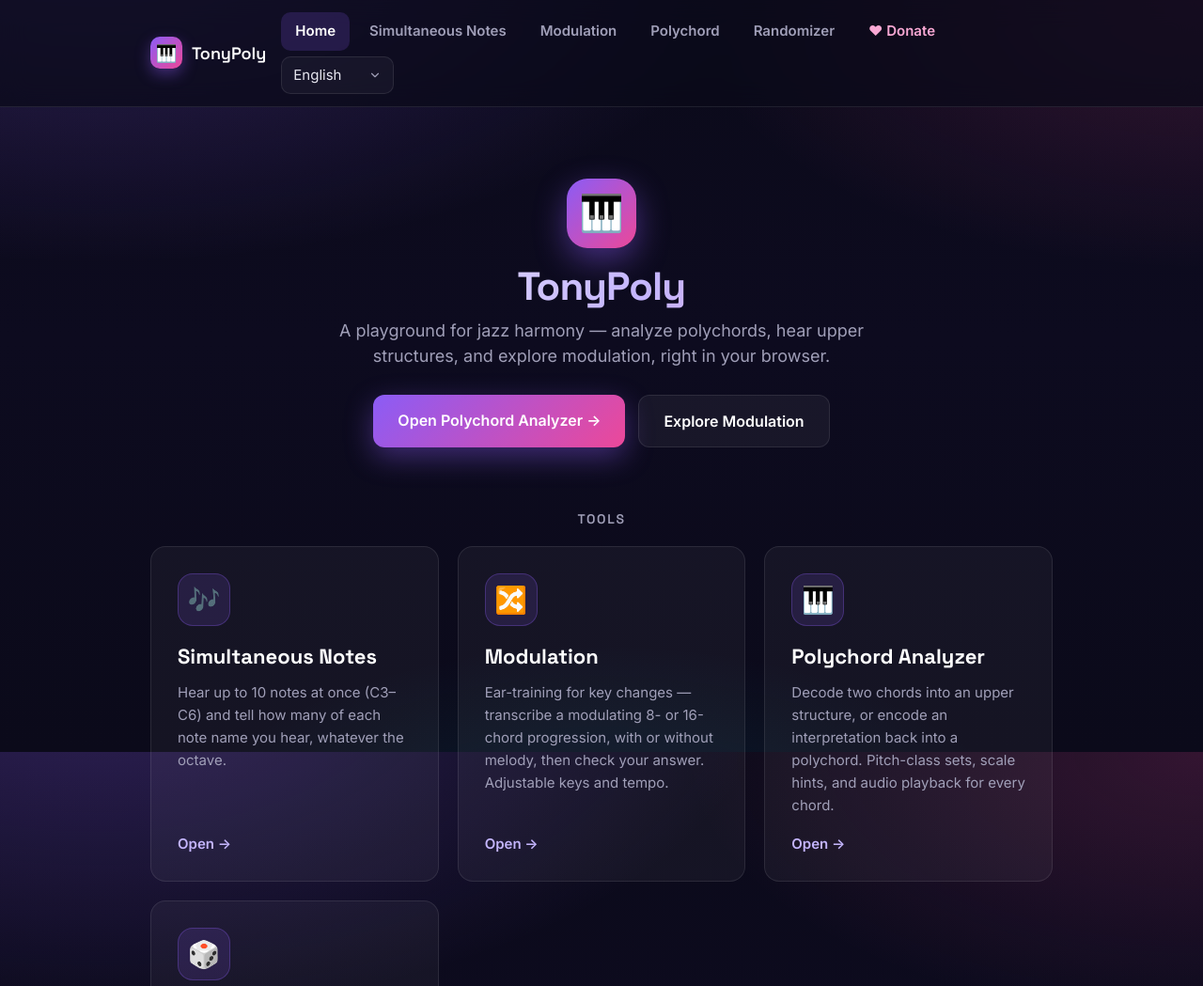
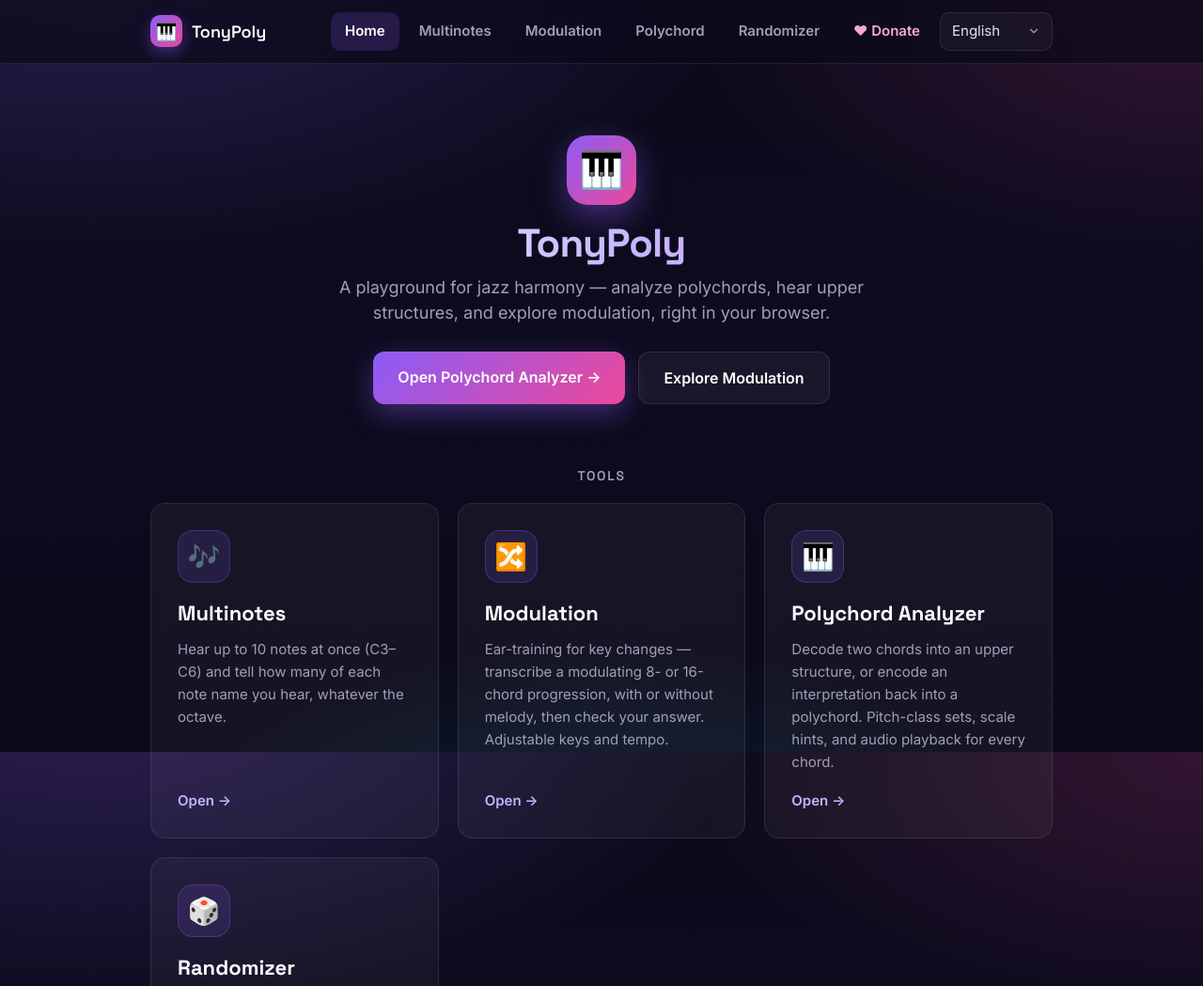
Before and after one commit to LMHoang20/polychord, a website: page public/index.html in a window 1280 px wide. Shown: the top 1049 px of the page at 94% size. Drawn offline with Linux system fonts and the light colour scheme.

Commit message:
Bot changes for #14
I changed the English name of that tool to "Multinotes". The other seven languages already use their own "Simultaneous Notes" translation, so I left those alone. I couldn't run the test suite because the shell was blocked, but the change only touches page text, not any logic.

- **English:** the tool now reads "Multinotes" in the top menu on every page, on the home page card, and as the title of its own page and browser tab.
- **Other languages:** Vietnamese, Chinese, Japanese, Korean, French, Spanish and Russian already show "Simultaneous Notes" in their own words. Pick a language from the menu to check.
- **Your Modulation question:** this is a question rather than a change, so I made no edit for it. I haven't looked into how the key changes are generated. The site's description says Modulation builds a progression of chords that move through 2–3 keys.

```diff
--- a/public/index.html
+++ b/public/index.html
@@ -28,7 +28,7 @@
     </a>
     <div class="nav-links">
       <a href="index.html" class="active" data-i18n="home">Home</a>
-      <a href="multinotes.html" data-i18n="multi">Simultaneous Notes</a>
+      <a href="multinotes.html" data-i18n="multi">Multinotes</a>
       <a href="modulation.html" data-i18n="mod">Modulation</a>
       <a href="polychord.html" data-i18n="poly">Polychord</a>
       <a href="randomizer.html" data-i18n="rand">Randomizer</a>
@@ -54,7 +54,7 @@
   <section class="tools">
     <a class="tool-card" href="multinotes.html">
       <div class="tool-icon">🎶</div>
-      <h3 data-i18n="multi">Simultaneous Notes</h3>
+      <h3 data-i18n="multi">Multinotes</h3>
       <p>Hear up to 10 notes at once (C3–C6) and tell how many of each note name you hear, whatever the octave.</p>
       <span class="tool-go">Open &rarr;</span>
     </a>
```
Also changed, not shown: public/404.html (+1 -1 lines), public/donate.html (+1 -1 lines), public/modulation.html (+1 -1 lines), public/multinotes.html (+3 -3 lines), public/polychord.html (+1 -1 lines), public/randomizer.html (+1 -1 lines).
